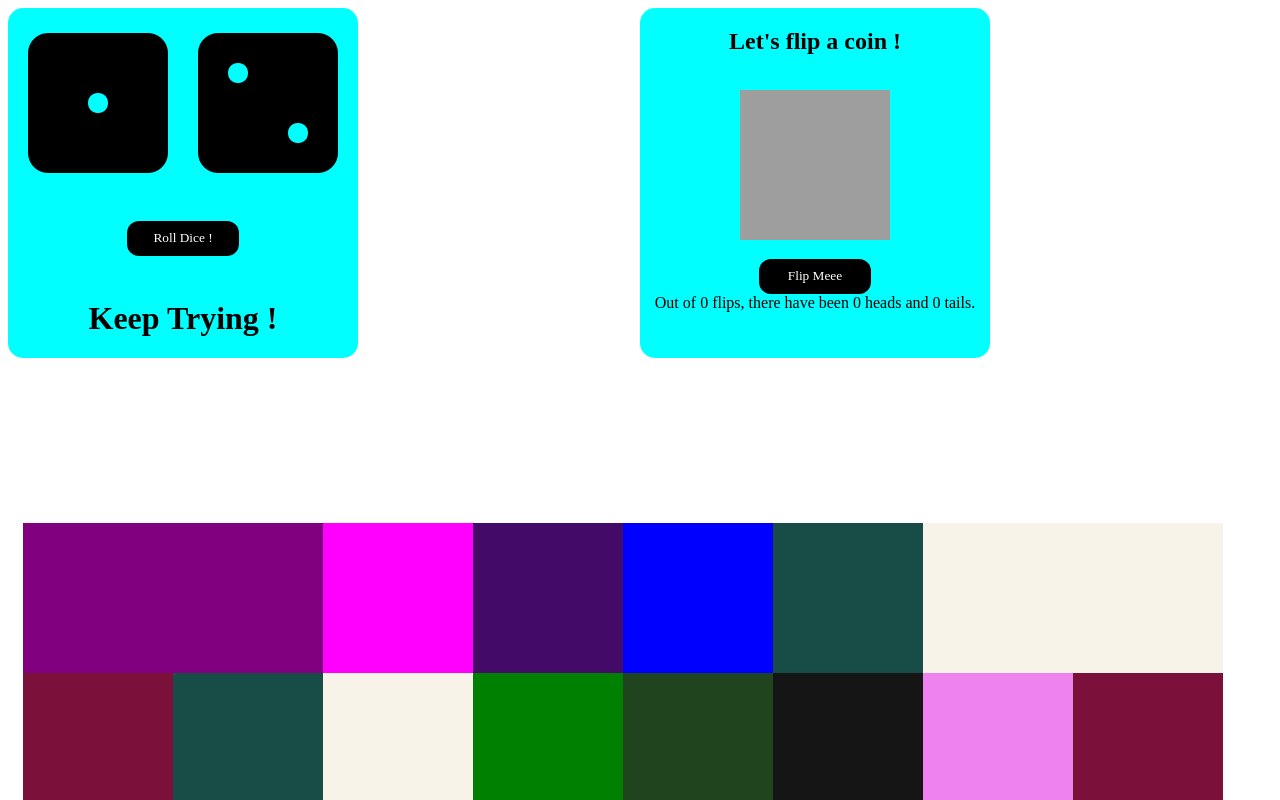
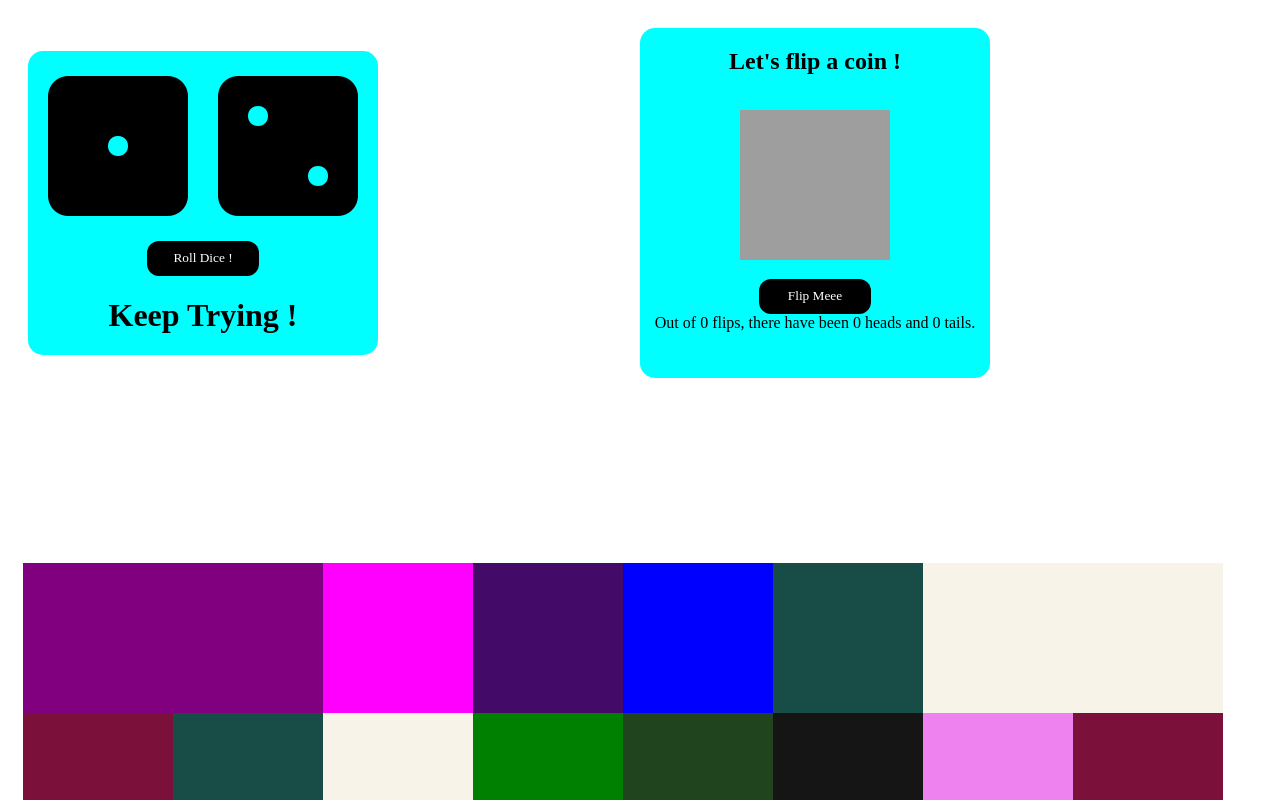
Before and after one commit to elkhayate/Colors_Boxes, a React (Create React App) app: page / in a window 1280 px wide. Shown: the top 800 px of the page. Built offline with nearby package versions, Linux system fonts and the light colour scheme; grey boxes are pictures that could not be loaded; a web font is replaced by a local one.

Commit message:
Update App.css

```diff
--- a/src/App.css
+++ b/src/App.css
@@ -1,6 +1,7 @@
 .casino {
     display: flex;
-    flex-direction: row;
-    justify-content: space-evenly;
+    align-items:center;
+    justify-content: center;
     margin-bottom: 150px;
+    padding:20px;
 }
```
